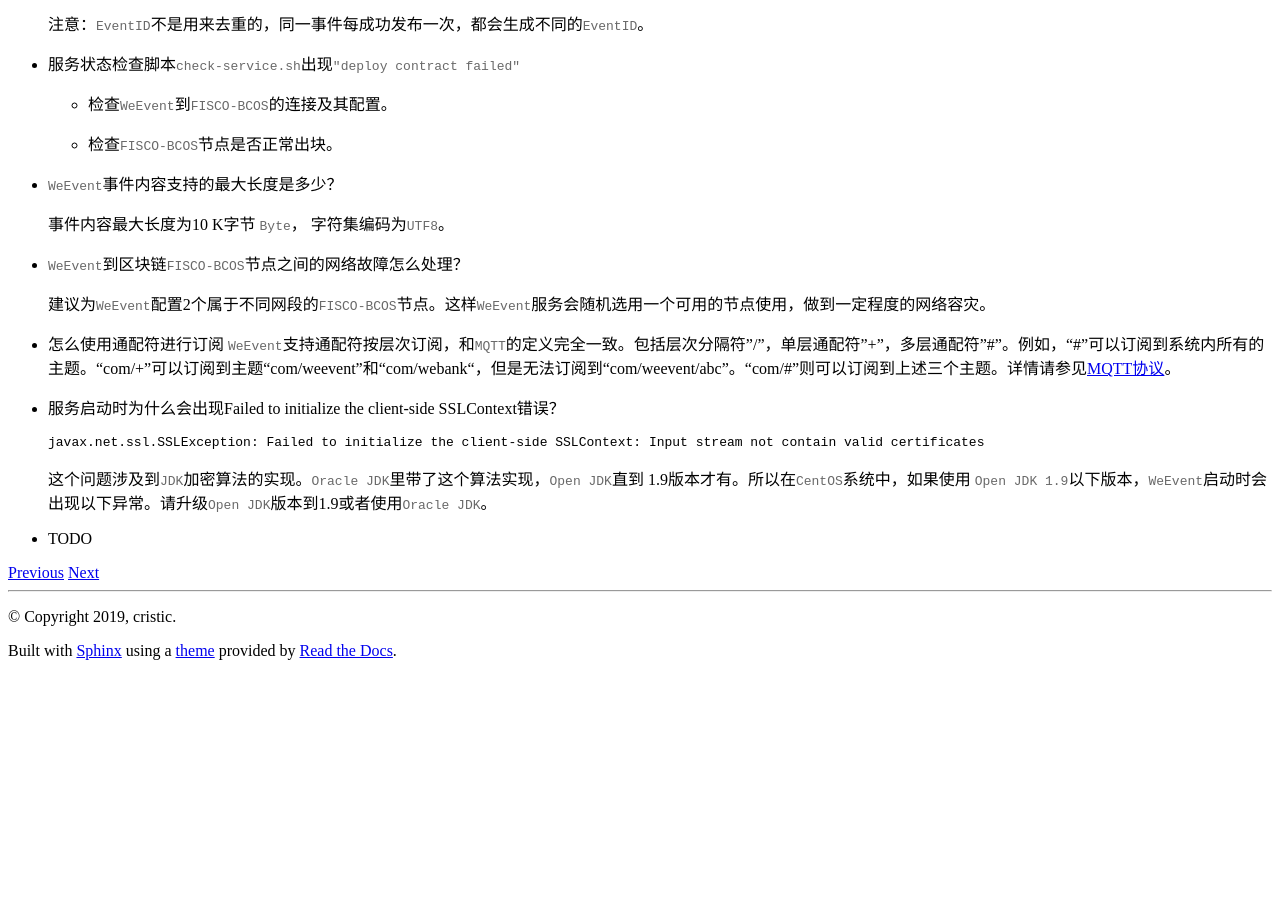
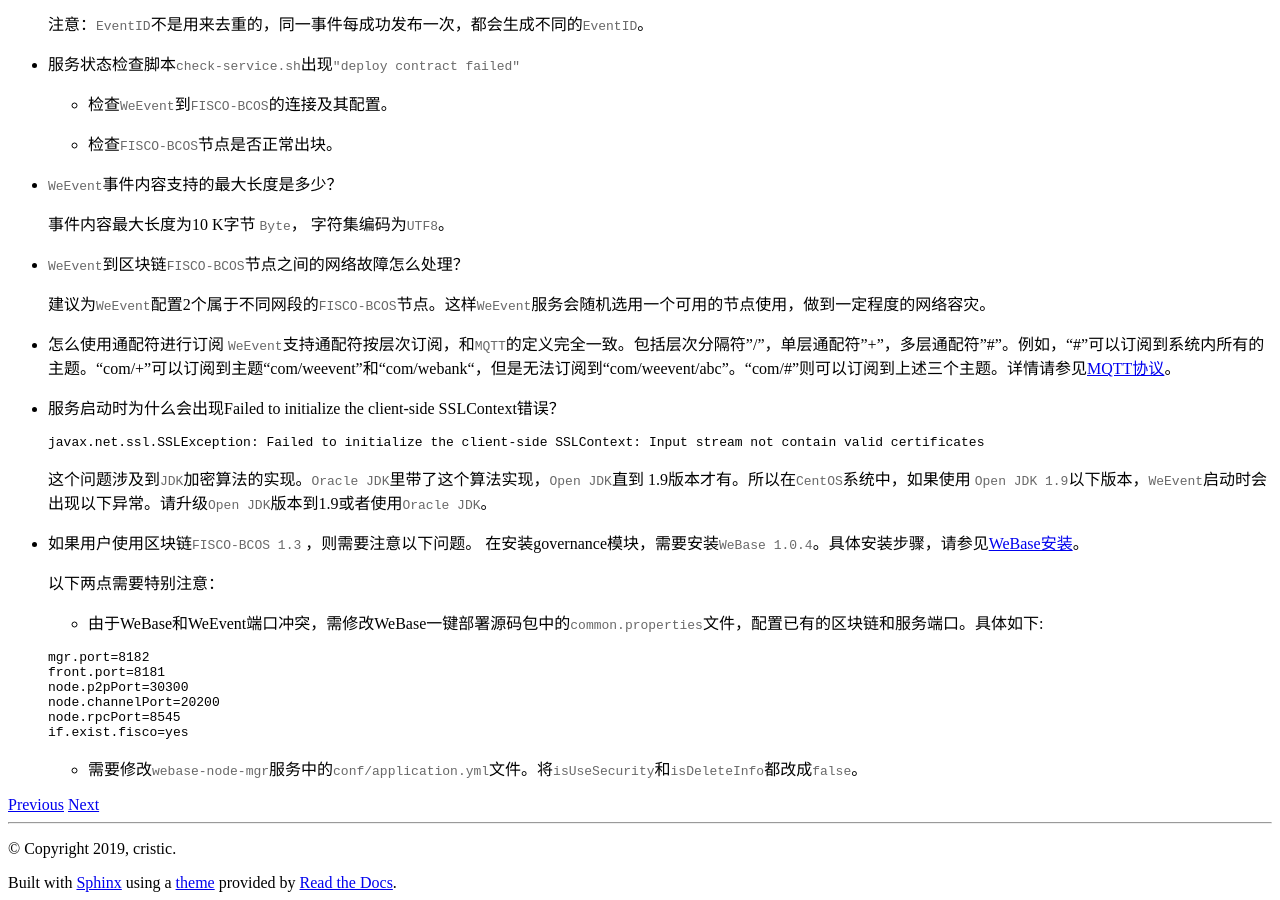
Before and after one commit to WeBankBlockchain/WeEvent-docs, a Sphinx documentation site: the page built from docs/faq/weevent.md, in a window 1280 px wide and 900 px high, scrolled down 1527 px. Built offline with Sphinx 7.4.7 and the Read the Docs theme 2.0.0, drawn with Linux system fonts in a browser that asks for light colours; before the commit the page ends 2195 px from its top, so only the background shows below that.

````diff
--- a/docs/faq/weevent.md
+++ b/docs/faq/weevent.md
@@ -75,4 +75,20 @@
 
   这个问题涉及到`JDK`加密算法的实现。`Oracle JDK`里带了这个算法实现，`Open JDK`直到 1.9版本才有。所以在`CentOS`系统中，如果使用 `Open JDK 1.9`以下版本，`WeEvent`启动时会出现以下异常。请升级`Open JDK`版本到1.9或者使用`Oracle JDK`。
 
-- TODO
+- 如果用户使用区块链`FISCO-BCOS 1.3` ，则需要注意以下问题。
+  在安装governance模块，需要安装`WeBase 1.0.4`。具体安装步骤，请参见[WeBase安装](https://webasedoc.readthedocs.io/zh_CN/latest/docs/WeBASE/install.html)。
+
+  以下两点需要特别注意：
+
+    - 由于WeBase和WeEvent端口冲突，需修改WeBase一键部署源码包中的`common.properties`文件，配置已有的区块链和服务端口。具体如下:
+
+    ```
+    mgr.port=8182
+    front.port=8181
+    node.p2pPort=30300
+    node.channelPort=20200
+    node.rpcPort=8545
+    if.exist.fisco=yes
+    ```
+
+    - 需要修改`webase-node-mgr`服务中的`conf/application.yml`文件。将`isUseSecurity`和`isDeleteInfo`都改成`false`。
````
Also changed, not shown: docs/install/module/governance.md (+2 -15 lines), docs/install/module/processor.md (+6 -6 lines).
